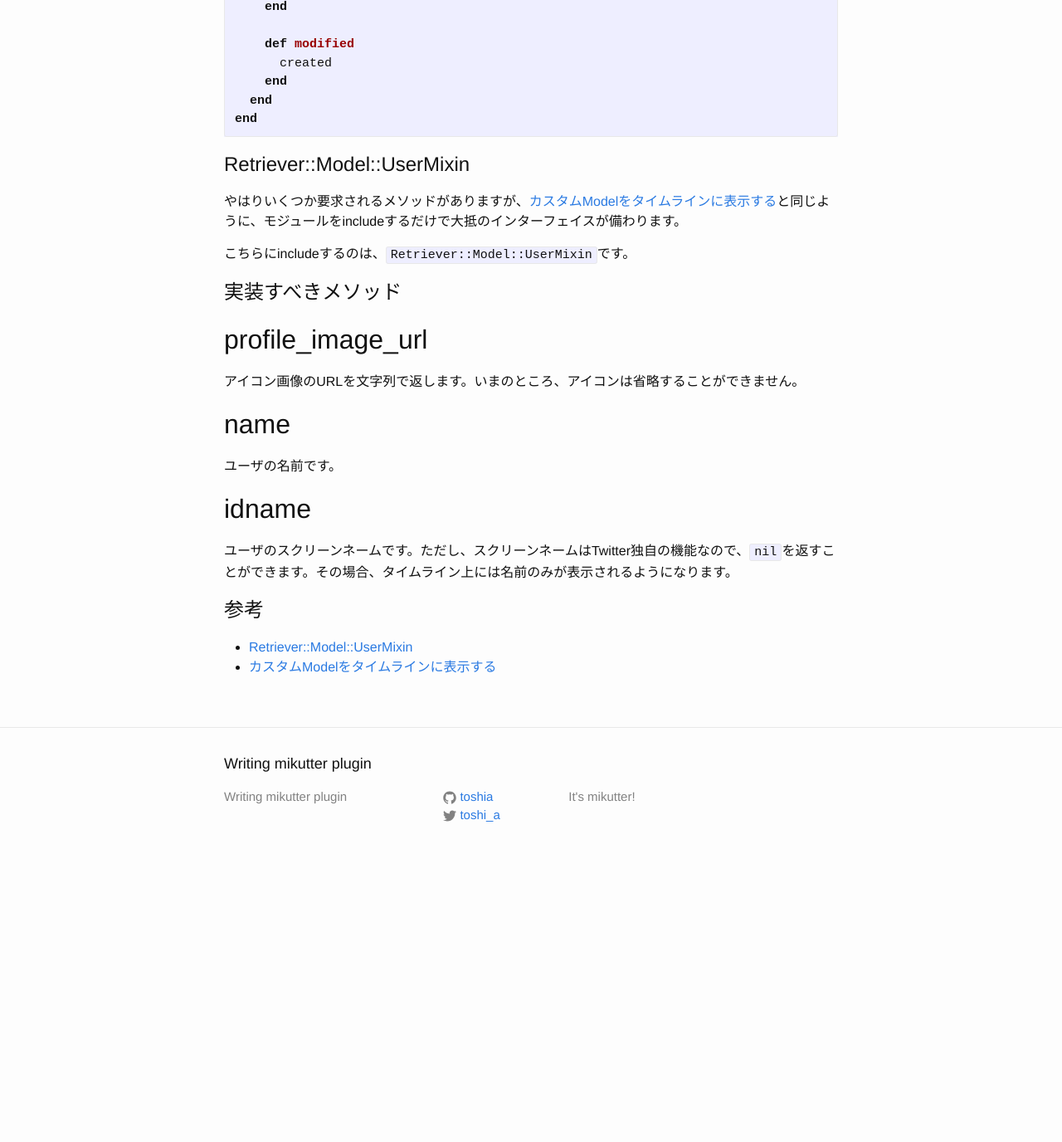
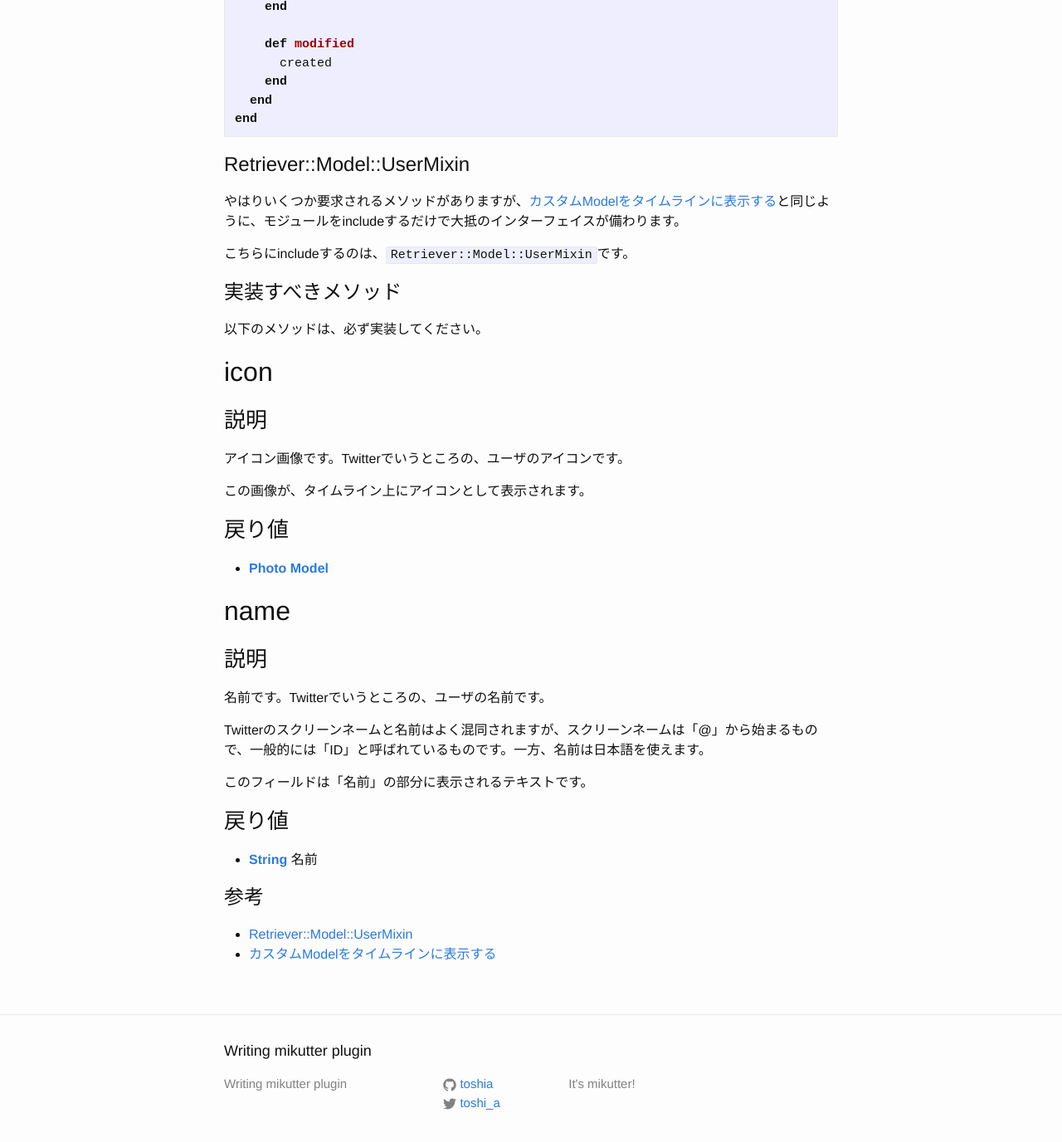
Before and after one commit to toshia/writing-mikutter-plugin, a Jekyll site: the page built from _posts/2016-10-01-model-usermixin.markdown, in a window 1280 px wide and 1400 px high, scrolled down 835 px. Shown: the top 1376 px of the window at 83% size. Built offline with Jekyll 4.4.1, drawn with Linux system fonts in a browser that asks for light colours; before the commit the page ends 1889 px from its top, so only the background shows below that.

Commit message:
UserMixin、MessageMixinの説明のフォーマットを統一

```diff
--- a/_posts/2016-10-01-model-usermixin.markdown
+++ b/_posts/2016-10-01-model-usermixin.markdown
@@ -6,7 +6,7 @@ categories:
 - model
 ---
 
-[カスタムModelをタイムラインに表示する]({% post_url 2016-10-01-model-messagemixin %})の`user`メソッドが返すModelは、ユーザの名前やアイコンを表示するために、幾つかのインターフェイスを要求します。その基準を満たしていない場合、タイムラインに表示することはできません。
+[カスタムModelをタイムラインに表示する]({{ site.baseurl }}{% post_url 2016-10-01-model-messagemixin %})の`user`メソッドが返すModelは、ユーザの名前やアイコンを表示するために、幾つかのインターフェイスを要求します。その基準を満たしていない場合、タイムラインに表示することはできません。
 
 このセクションでは、実際にカスタムModelをタイムラインに表示している[RSSプラグイン](https://github.com/toshia/rss)を参考にして、その方法を解説します。
 
@@ -43,23 +43,39 @@ end
 
 # Retriever::Model::UserMixin
 
-やはりいくつか要求されるメソッドがありますが、[カスタムModelをタイムラインに表示する]({% post_url 2016-10-01-model-messagemixin %})と同じように、モジュールをincludeするだけで大抵のインターフェイスが備わります。
+やはりいくつか要求されるメソッドがありますが、[カスタムModelをタイムラインに表示する]({{ site.baseurl }}{% post_url 2016-10-01-model-messagemixin %})と同じように、モジュールをincludeするだけで大抵のインターフェイスが備わります。
 
 こちらにincludeするのは、`Retriever::Model::UserMixin`です。
 
 # 実装すべきメソッド
 
-## profile\_image\_url
+以下のメソッドは、必ず実装してください。
 
-アイコン画像のURLを文字列で返します。いまのところ、アイコンは省略することができません。
+## icon
+
+### 説明
+
+アイコン画像です。Twitterでいうところの、ユーザのアイコンです。
+
+この画像が、タイムライン上にアイコンとして表示されます。
+
+### 戻り値
+
+- **[Photo Model]({{ site.baseurl }}{% post_url 2016-11-30-photo-model %})**
 
 ## name
 
-ユーザの名前です。
+### 説明
 
-## idname
+名前です。Twitterでいうところの、ユーザの名前です。
 
-ユーザのスクリーンネームです。ただし、スクリーンネームはTwitter独自の機能なので、`nil`を返すことができます。その場合、タイムライン上には名前のみが表示されるようになります。
+Twitterのスクリーンネームと名前はよく混同されますが、スクリーンネームは「@」から始まるもので、一般的には「ID」と呼ばれているものです。一方、名前は日本語を使えます。
+
+このフィールドは「名前」の部分に表示されるテキストです。
+
+### 戻り値
+
+- **<a href="https://docs.ruby-lang.org/ja/latest/class/String.html">String</a>** 名前
 
 # 参考
 - [Retriever::Model::UserMixin](http://mikutter.hachune.net/rdoc/Model/UserMixin.html)
```
Also changed, not shown: _posts/2016-10-01-model-messagemixin.markdown (+26 -33 lines), _posts/2016-11-30-photo-model.markdown (+7 -3 lines).
